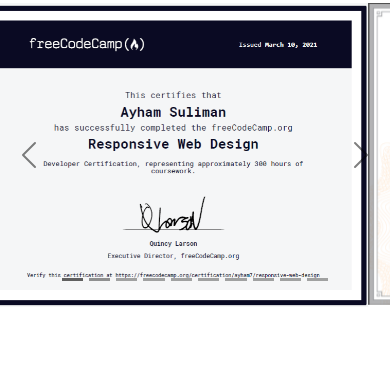
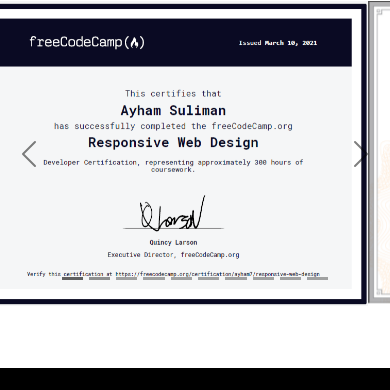
Before and after one commit to ayham77780/Gallery7, a plain HTML site: page index.html in a window 390 px wide. Shown: the part 57-447 px from the top of the page. Drawn offline with nearby package versions, Linux system fonts and the light colour scheme.

Commit message:
Add files via upload

```diff
--- a/style.css
+++ b/style.css
@@ -6,10 +6,11 @@
 color: white;
 }
 
+.nav1 {margin-bottom: 1%;}
 
+#myCarousel {margin-top: 1%;}
 
-
-.space {min-height: 60px;}
+.space {min-height: 4vw;}
 
 
 .carousel-indicators {
@@ -59,3 +60,9 @@
    margin: auto;
 
 } }
+
+
+@media (max-width: 768px)
+{
+	#myCarousel {margin-top: 10%;}
+}
```
